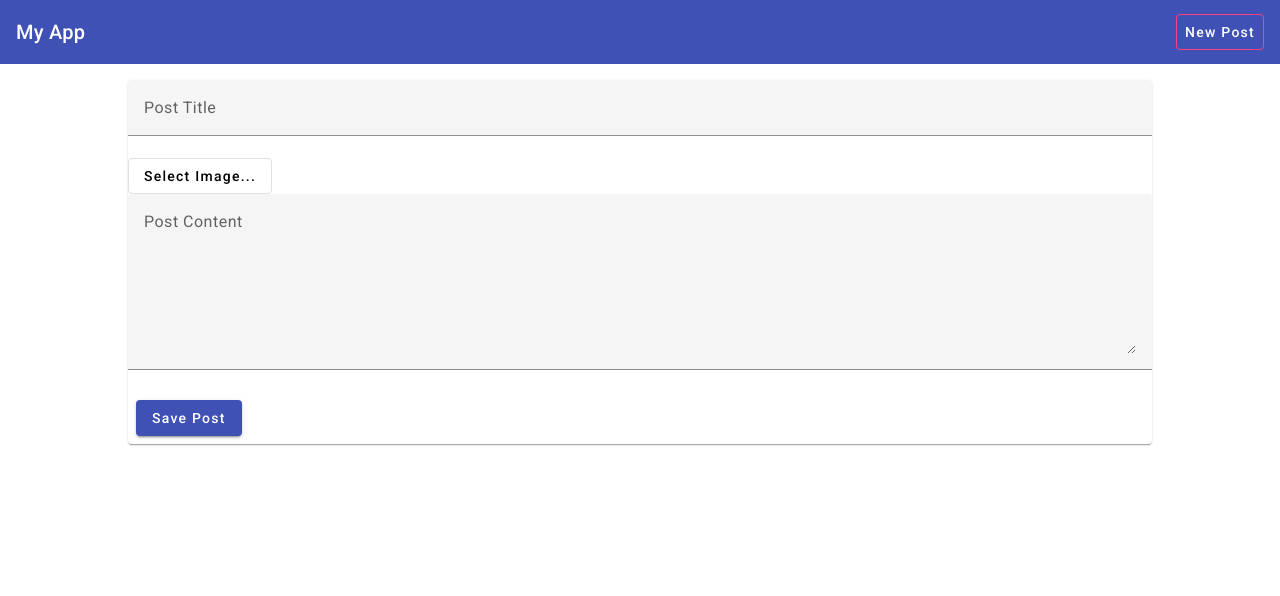
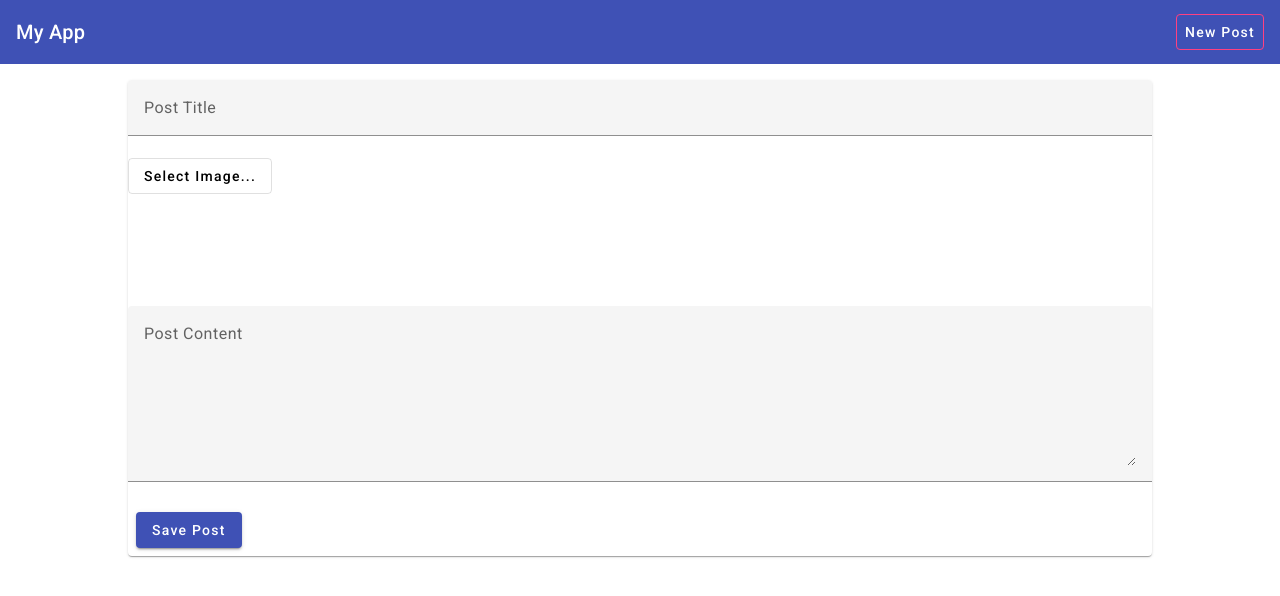
Before and after one commit to doug-newton/mean-course-udemy, an Angular app: page /create in a window 1280 px wide. Shown: the top 596 px of the page. Built offline with nearby package versions, Linux system fonts and the light colour scheme.

Commit message:
add image preview

```diff
--- a/src/app/posts/post-create/post-create.component.html
+++ b/src/app/posts/post-create/post-create.component.html
@@ -6,6 +6,9 @@
         </mat-form-field>
         <button type="button" mat-stroked-button (click)="filePicker.click()">Select Image...</button>
         <input type="file" #filePicker (change)="onImageSelected($event)">
+        <div class="image-preview">
+            <img *ngIf="imagePreview" [src]="imagePreview" [alt]="form.value.title">
+        </div>
         <mat-form-field>
             <textarea matInput rows="6" name="content" placeholder="Post Content" formControlName="content"></textarea>
             <mat-error *ngIf="this.form.get('content').invalid">Please enter some content for your post</mat-error>
--- a/src/app/posts/post-create/post-create.component.scss
+++ b/src/app/posts/post-create/post-create.component.scss
@@ -10,3 +10,11 @@ mat-spinner {
 input[type="file"] {
     visibility: hidden;
 }
+
+.image-preview {
+    height: 5rem;
+    margin: 1rem auto;
+    img {
+        max-height: 100%;
+    }
+}
--- a/src/app/posts/post-create/post-create.component.ts
+++ b/src/app/posts/post-create/post-create.component.ts
@@ -17,6 +17,8 @@ export class PostCreateComponent implements OnInit {
     private postId: string
 
     form: FormGroup
+
+    imagePreview: string
 
     constructor(private postsService: PostsService, public route: ActivatedRoute) {
     }
@@ -75,5 +77,10 @@ export class PostCreateComponent implements OnInit {
         const file = (event.target as HTMLInputElement).files[0]
         this.form.patchValue({ image: file })
         this.form.get('image').updateValueAndValidity();
+        const fileReader = new FileReader()
+        fileReader.onload = () => {
+            this.imagePreview = fileReader.result as string
+        }
+        fileReader.readAsDataURL(file)
     }
 }
```
